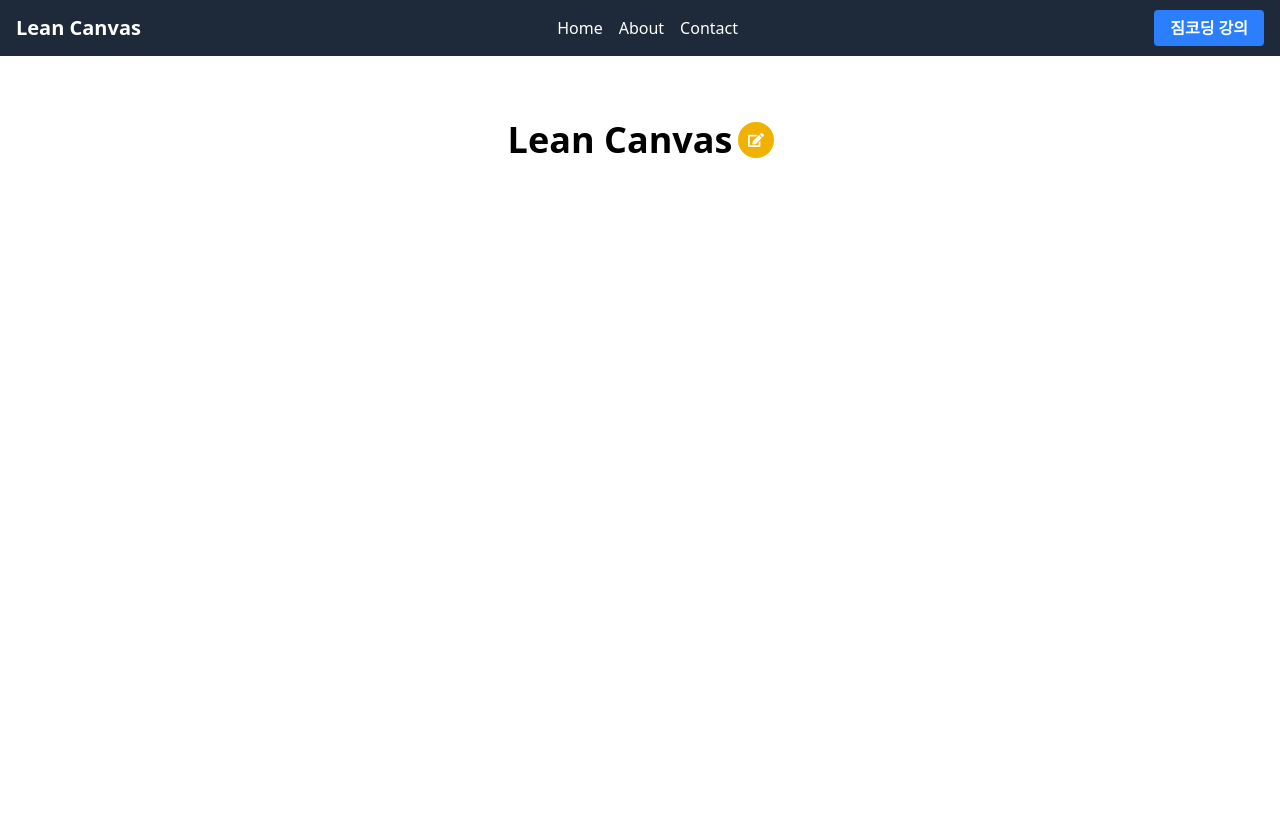
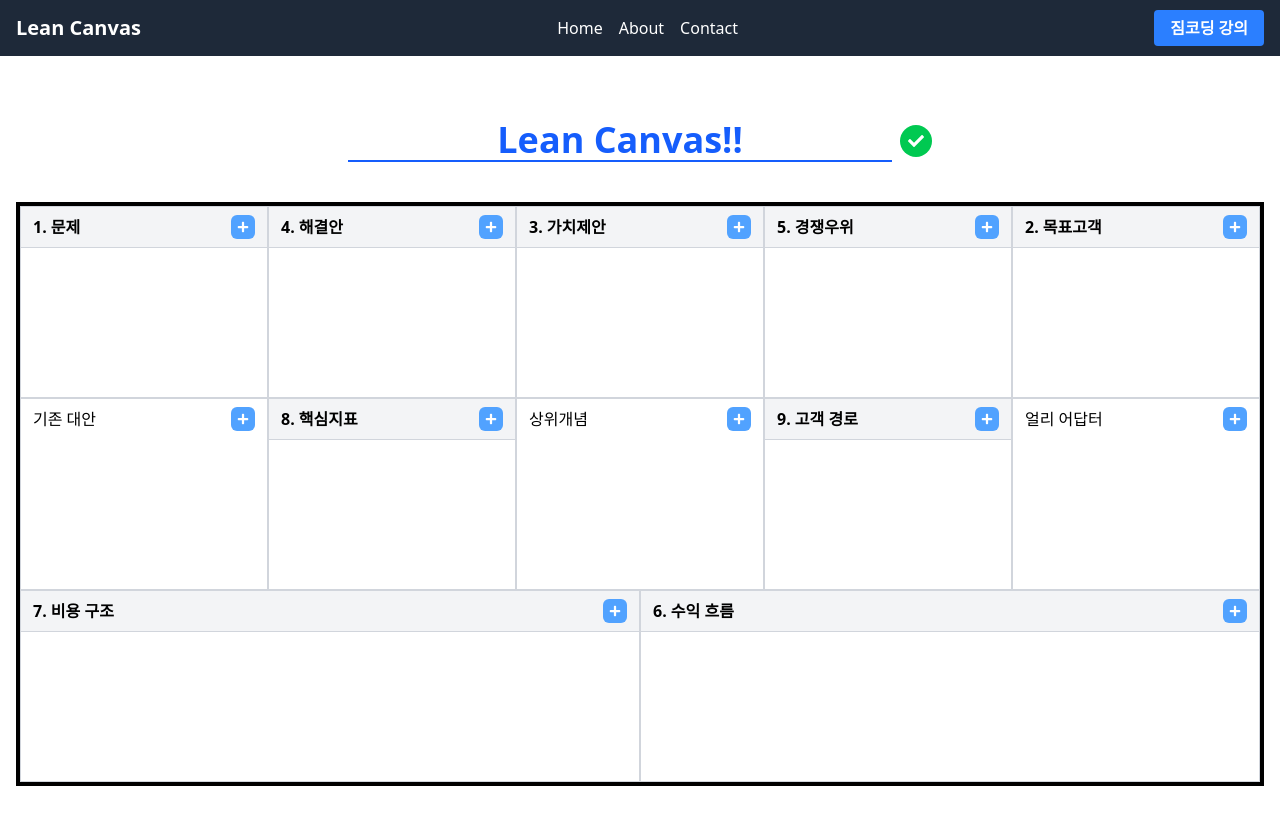
Before and after one commit to BaeSeong-min/lean-canvas-react, a React (Vite) app: page /canvases/1 in a window 1280 px wide. Both pictures are taken after a click on the button 756 px from the left and 140 px from the top of the page. Shown: the top 824 px of the page. Before the commit the page ends 800 px from the top, so only its background shows below. Built offline with nearby package versions, Linux system fonts and the light colour scheme.

Commit message:
Note 생성 및 제거 구현

```diff
--- /dev/null
+++ b/src/components/CanvasCard.jsx
@@ -0,0 +1,34 @@
+import { FaPlus } from 'react-icons/fa';
+import Note from './Note';
+import { useRef, useState } from 'react';
+
+function CanvasCard({ title, isSubTitle = false }) {
+  const [note, setNote] = useState([]);
+  const noteKey = useRef(0);
+
+  const toggleNote = () => {
+    setNote([...note, noteKey.current++]);
+  };
+  return (
+    <div className="row-span-1 bg-white min-h-48 border border-collapse border-gray-300">
+      <div
+        className={`${isSubTitle === false && 'bg-gray-100 border-b border-b-gray-300'} flex items-start justify-between px-3 py-2`}
+      >
+        <h3 className={`${isSubTitle === false && 'font-bold'}`}>{title}</h3>
+        <button
+          className="bg-blue-400  text-white p-1.5 text-xs rounded-md"
+          onClick={toggleNote}
+        >
+          <FaPlus />
+        </button>
+      </div>
+      <div className="space-y-3 min-h-32 p-3">
+        {note.map(id => (
+          <Note key={id} id={id} note={note} setNote={setNote} />
+        ))}
+      </div>
+    </div>
+  );
+}
+
+export default CanvasCard;
--- a/src/components/CanvasTitle.jsx
+++ b/src/components/CanvasTitle.jsx
@@ -1,32 +1,50 @@
+import { useState } from 'react';
 import { FaCheck, FaEdit } from 'react-icons/fa';
-
 function CanvasTitle() {
+  const [title, setTitle] = useState('Lean Canvas!!');
+  const [editingTitle, setEditingTitle] = useState(title);
+  const [isEditing, setIsEditing] = useState(false);
+  const handleEditTitle = () => {
+    setIsEditing(true);
+  };
+  const handleDoneTitle = () => {
+    setTitle(editingTitle);
+    setIsEditing(false);
+  };
+  const handleEditingTitleChange = e => {
+    setEditingTitle(e.target.value);
+  };
   return (
     <div className="flex items-center justify-center mb-10">
-      {/* {
+      {isEditing ? (
         <div className="flex items-center">
           <input
             type="text"
             className="text-4xl font-bold text-center text-blue-600 bg-transparent border-b-2 border-blue-600 focus:outline-none"
+            value={editingTitle}
+            onChange={handleEditingTitleChange}
           />
           <button
             className="ml-2 p-2 bg-green-500 text-white rounded-full hover:bg-green-600 transition duration-300 ease-in-out focus:outline-none focus:ring-2 focus:ring-green-500 focus:ring-opacity-50"
             aria-label="Save title"
+            onClick={handleDoneTitle}
           >
             <FaCheck />
           </button>
         </div>
-      } */}
-
-      <h1 className="text-4xl font-bold text-center ">Lean Canvas</h1>
+      ) : (
+        <>
+          <h1 className="text-4xl font-bold text-center ">{title}</h1>
           <button
             className="ml-2 p-2 bg-yellow-500 text-white rounded-full hover:bg-yellow-600 transition duration-300 ease-in-out focus:outline-none focus:ring-2 focus:ring-yellow-500 focus:ring-opacity-50"
             aria-label="Edit title"
+            onClick={handleEditTitle}
           >
             <FaEdit />
           </button>
+        </>
+      )}
     </div>
   );
 }
-
 export default CanvasTitle;
--- /dev/null
+++ b/src/components/LeanCanvas.jsx
@@ -0,0 +1,27 @@
+import CanvasCard from './CanvasCard';
+
+function LeanCanvas() {
+  return (
+    <div className="border-4 border-black">
+      <div className="grid grid-cols-5">
+        <CanvasCard title={'1. 문제'} />
+        <CanvasCard title={'4. 해결안'} />
+        <CanvasCard title={'3. 가치제안'} />
+        <CanvasCard title={'5. 경쟁우위'} />
+        <CanvasCard title={'2. 목표고객'} />
+        <CanvasCard title={'기존 대안'} isSubTitle={true} />
+        <CanvasCard title={'8. 핵심지표'} />
+        <CanvasCard title={'상위개념'} isSubTitle={true} />
+        <CanvasCard title={'9. 고객 경로'} />
+        <CanvasCard title={'얼리 어답터'} isSubTitle={true} />
+      </div>
+
+      <div className="grid grid-cols-2">
+        <CanvasCard title={'7. 비용 구조'} />
+        <CanvasCard title={'6. 수익 흐름'} />
+      </div>
+    </div>
+  );
+}
+
+export default LeanCanvas;
--- /dev/null
+++ b/src/components/Note.jsx
@@ -0,0 +1,17 @@
+import { AiOutlineClose } from 'react-icons/ai';
+
+function Note({ id, note, setNote }) {
+  const handleDeleteCard = () => {
+    setNote(note.filter(item => item !== id));
+  };
+
+  return (
+    <div className="border border-black">
+      <button onClick={handleDeleteCard}>
+        <AiOutlineClose size={20} />
+      </button>
+    </div>
+  );
+}
+
+export default Note;
--- a/src/pages/CanvasDetail.jsx
+++ b/src/pages/CanvasDetail.jsx
@@ -1,9 +1,11 @@
 import CanvasTitle from '../components/CanvasTitle';
+import LeanCanvas from '../components/LeanCanvas';
 
 function CanvasDetail() {
   return (
     <div>
       <CanvasTitle />
+      <LeanCanvas />
     </div>
   );
 }
```
Lines whose indentation alone changed are shown as unchanged.
